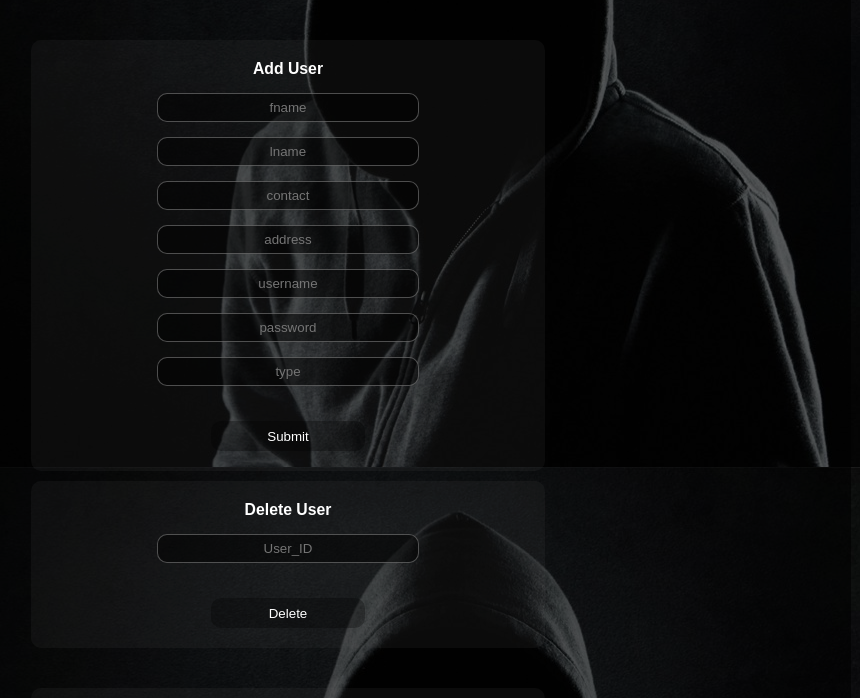
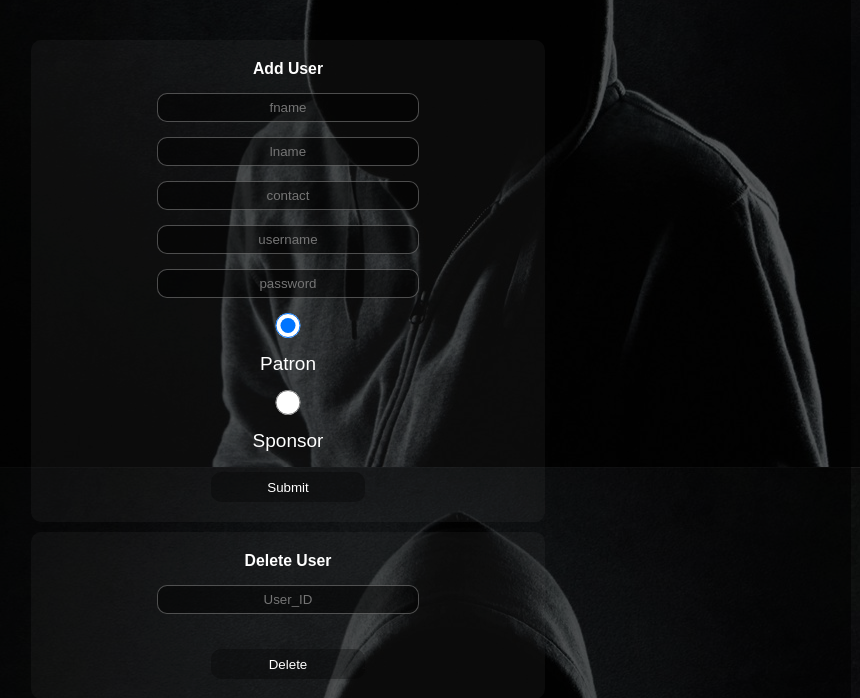
Before and after one commit to carljunepiao/pleasantville, a PHP site: page /html/admin.html in a window 1280 px wide; the page is wider, and only the part inside the window is pictured. Shown: the part 333-1031 px from the top of that part, without its empty margins (352-1212 px from the left). Run offline with PHP 8.4, Linux system fonts and the light colour scheme.

Commit message:
Removed address property of User inside admin.html; added Radio option for user type;

```diff
--- a/css/admin.css
+++ b/css/admin.css
@@ -12,7 +12,6 @@ body {
 
 .container {
 	background: rgba(0,0,0,0.6);
-	/*border: 1px solid rgba(150,150,150,0.5);*/
 	padding: 30px 50px;
 	border-radius: 10px;
 }
--- a/html/admin.html
+++ b/html/admin.html
@@ -31,10 +31,10 @@
 					<input type="text" placeholder="fname"></input>
 					<input type="text" placeholder="lname"></input>
 					<input type="number" placeholder="contact"></input>
-					<input type="text" placeholder="address"></input>
 					<input type="text" placeholder="username"></input>
 					<input type="password" placeholder="password"></input>
-					<input type="text" placeholder="type"></input>
+					<input class="radio" type="radio" name="type" value="patron" checked>Patron
+  					<input class="radio" type="radio" name="type" value="sponsor">Sponsor
 				</div>
 				<input class="enter" type="submit" value="Submit"></input>
 			</div>
```
